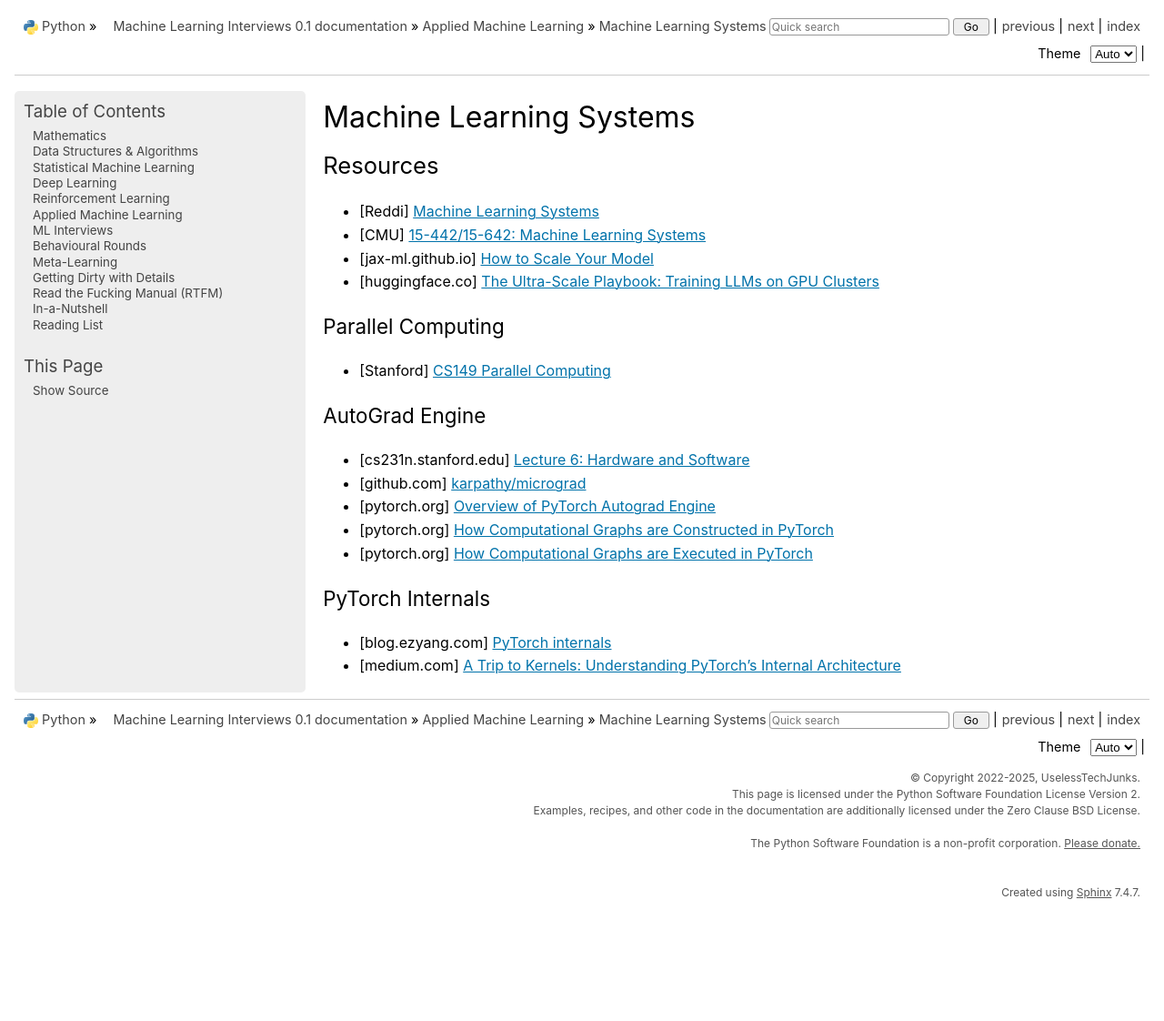
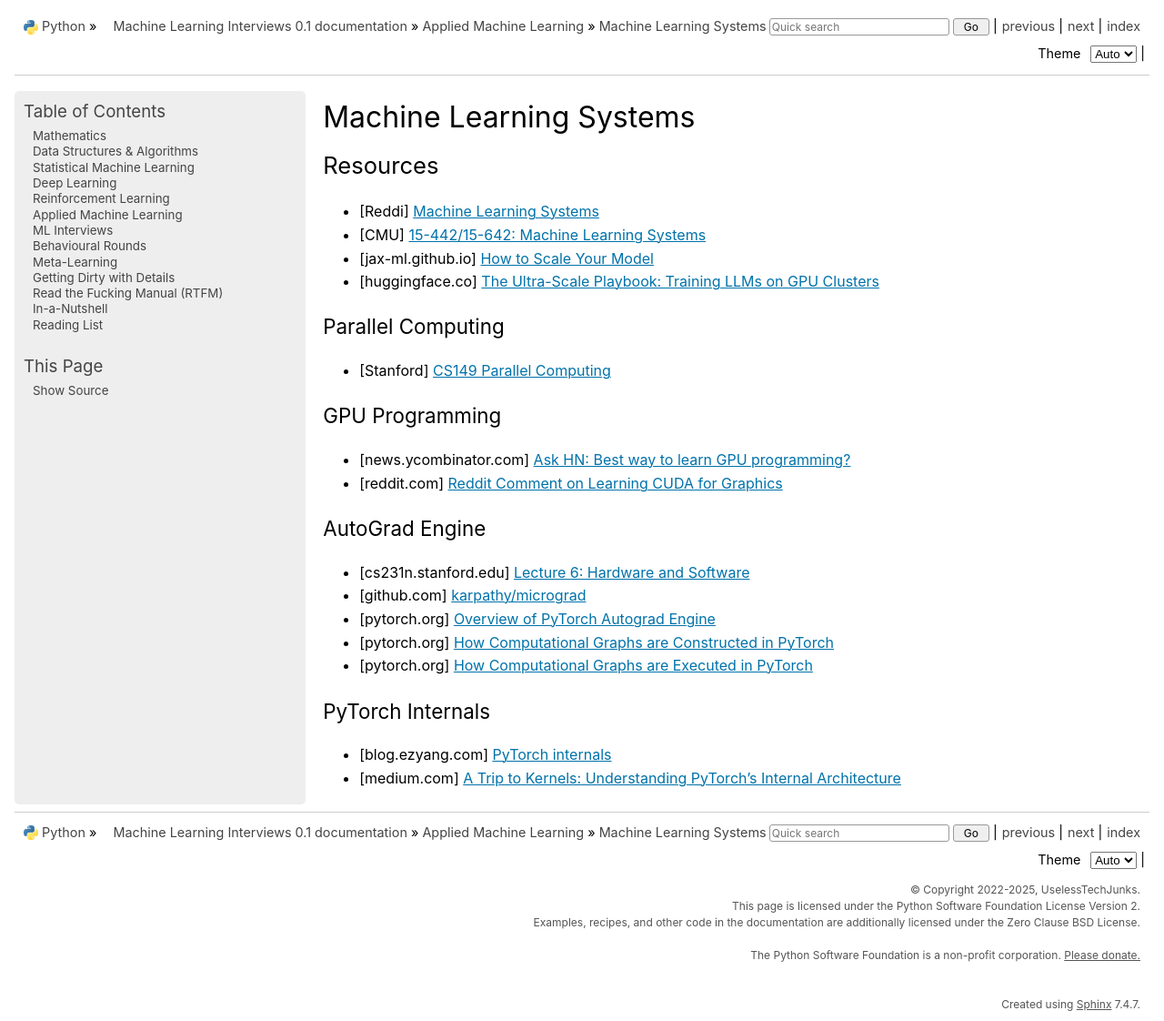
Before and after one commit to uselesstechjunks/leetcode, a Sphinx documentation site: the page built from docs/source/applied/sys/mlsys.rst, in a window 1280 px wide and 1122 px high. Shown: the whole window at 91% size. Built offline with Sphinx 7.4.7, drawn with Linux system fonts in a browser that asks for light colours; pages that are not in the unit, such as notebooks, are missing from menus.

Commit message:
Update mlsys.rst

```diff
--- a/docs/source/applied/sys/mlsys.rst
+++ b/docs/source/applied/sys/mlsys.rst
@@ -15,6 +15,12 @@ Parallel Computing
 - [Stanford] `CS149 Parallel Computing <https://gfxcourses.stanford.edu/cs149/fall24>`_
 
 ===============================================================================
+GPU Programming
+===============================================================================
+- [news.ycombinator.com] `Ask HN: Best way to learn GPU programming? <https://news.ycombinator.com/item?id=38835813>`_
+- [reddit.com] `Reddit Comment on Learning CUDA for Graphics <https://old.reddit.com/r/GraphicsProgramming/comments/1fpi2cv/learning_cuda_for_graphics/loz9sm3/>`_
+
+===============================================================================
 AutoGrad Engine
 ===============================================================================
 - [cs231n.stanford.edu] `Lecture 6: Hardware and Software <https://cs231n.stanford.edu/slides/2021/lecture_6.pdf>`_
```
